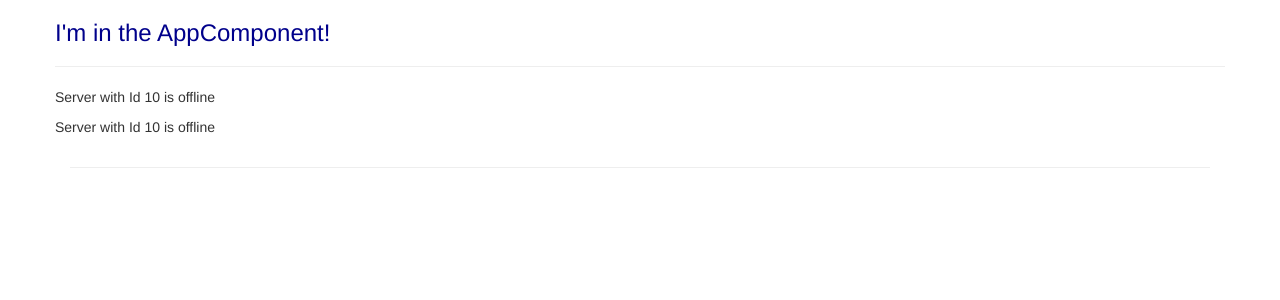
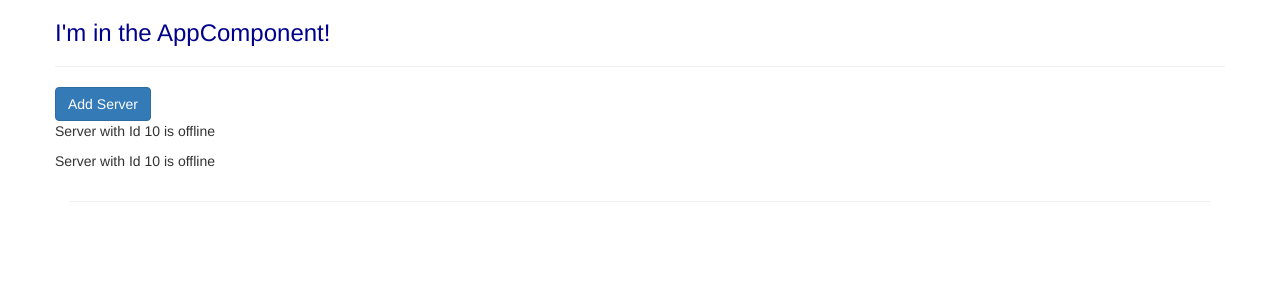
Before and after one commit to ManideepInnamuri/Angular-Basics, an Angular app: page / in a window 1280 px wide. Shown: the top 300 px of the page. Built offline with nearby package versions, Linux system fonts and the light colour scheme.

Commit message:
Property binding
Property binding
 in Type Script Constructor :
setTimeout(()=>{
      this.allowNewServer=false;
    },2000)
In Html:
<button class="btn btn-primary" [disabled]="allowNewServer">Add Server</button>

```diff
--- a/src/app/server/server.component.html
+++ b/src/app/server/server.component.html
@@ -1 +1 @@
-<p> Server with Id {{serverId}} is {{serverStatus}}</p>
+<p> Server with Id {{serverId}} is {{getServerStatus()}}</p>
--- a/src/app/server/server.component.ts
+++ b/src/app/server/server.component.ts
@@ -8,4 +8,8 @@
 export class ServerComponent {
     serverId:number = 10;
     serverStatus:string = 'offline'
+
+    getServerStatus(){
+        return this.serverStatus;
+    }
 }
--- a/src/app/servers/servers.component.html
+++ b/src/app/servers/servers.component.html
@@ -1,2 +1,3 @@
+<button class="btn btn-primary" [disabled]="allowNewServer">Add Server</button>
 <app-server></app-server>
 <app-server></app-server>
--- a/src/app/servers/servers.component.ts
+++ b/src/app/servers/servers.component.ts
@@ -6,8 +6,12 @@
   styleUrls: ['./servers.component.css']
 })
 export class ServersComponent implements OnInit {
-
-  constructor() { }
+  allowNewServer: boolean = true;
+  constructor() {
+    setTimeout(()=>{
+      this.allowNewServer=false;
+    },2000)
+  }
 
   ngOnInit() {
   }
```
